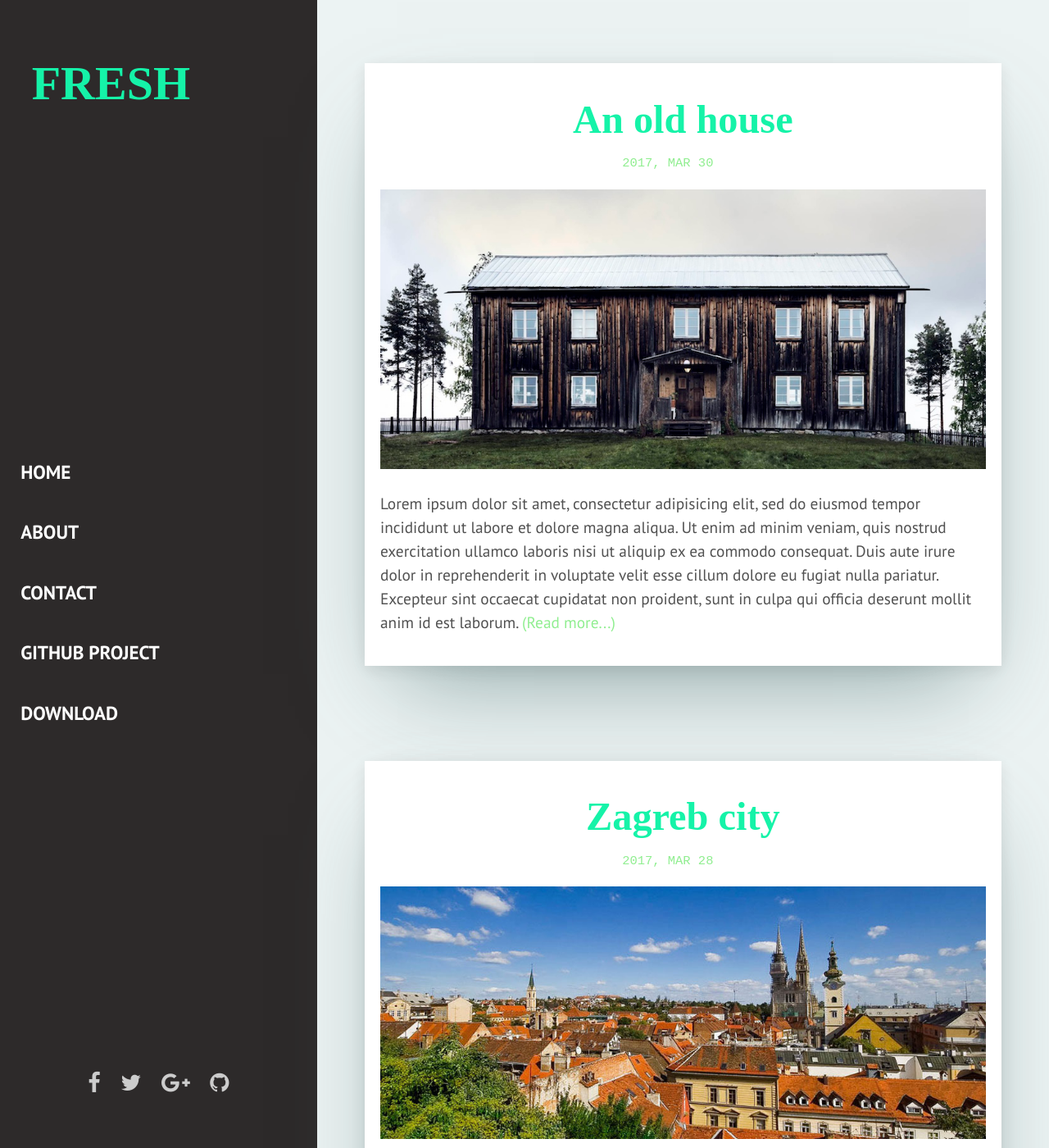
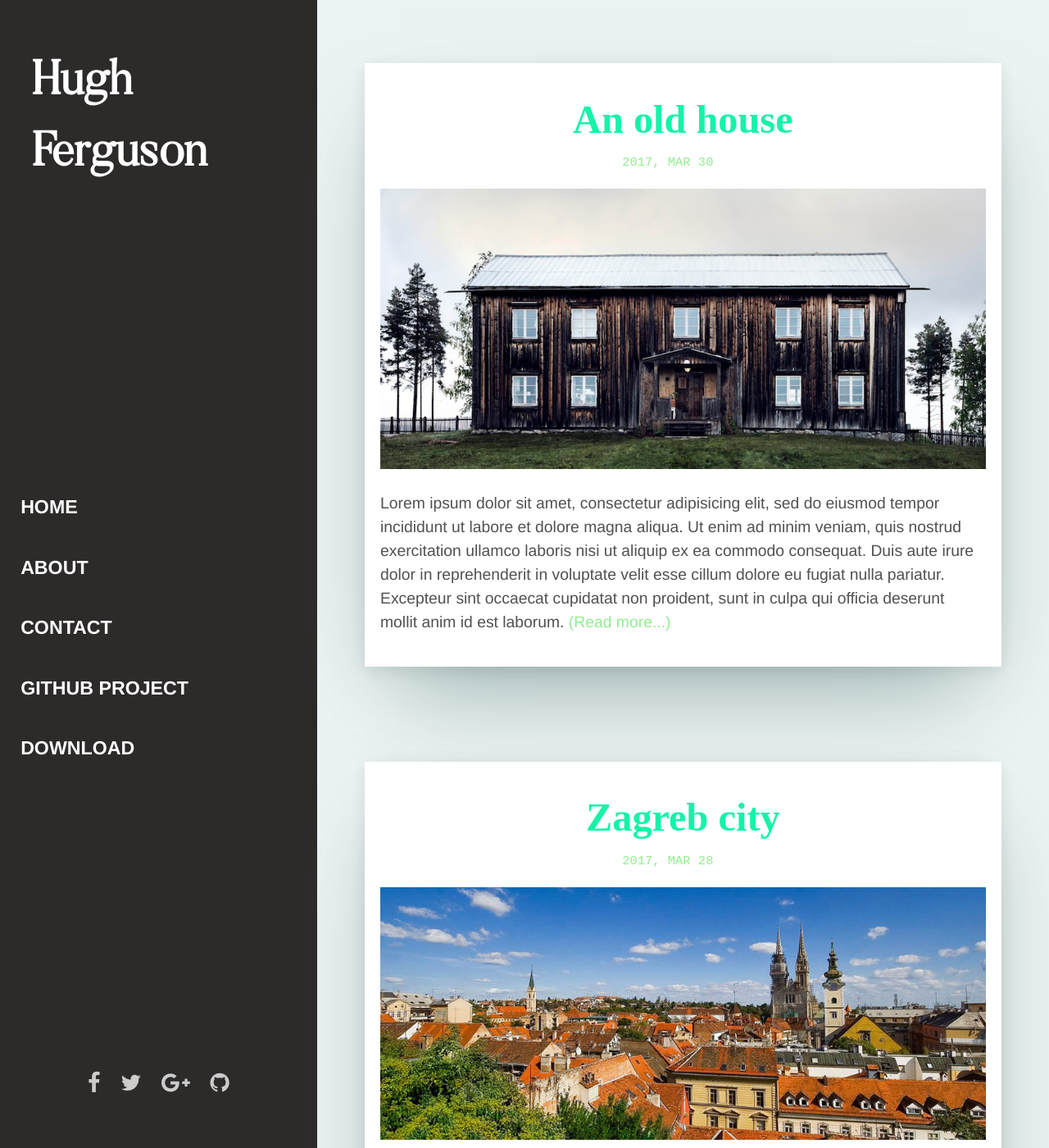
Before and after one commit to HughFerg/hughferg.github.io, a Jekyll site: the page built from index.html, in a window 1280 px wide and 1400 px high. Shown: the whole window at 82% size. Built offline with Jekyll 4.4.1, drawn with Linux system fonts in a browser that asks for light colours; some web fonts are replaced; the list of posts is cut into pages by our own code.

Commit message:
progress, maybe

```diff
--- a/_config.yml
+++ b/_config.yml
@@ -1,12 +1,12 @@
 # Profile information
-name: Fresh
-title: Fresh - Free Jekyll Theme
+name: Hugh Ferguson
+title: Hugh Ferguson
 description: > # this means to ignore newlines until "baseurl:"
   Write an awesome description for your new site here. You can edit this
   line in _config.yml. It will appear in your document head meta (for
   Google search results) and in your feed.xml site description.
 permalink: ':title/'
-baseurl: "/fresh" # the subpath of your site, e.g. /blog
+# baseurl: "/fresh" # the subpath of your site, e.g. /blog
 url: "artemsheludko.pw" # the base hostname & protocol for your site, e.g. http://example.com
 
 # Social
--- a/assets/css/main.css
+++ b/assets/css/main.css
@@ -727,7 +727,17 @@ template {
 
 html {
   line-height: 1.5;
-  font-family: 'PT Sans', Helvetica, Arial, sans-serif;
+  font-family: 'Butler', Helvetica, Arial, sans-serif;
+}
+
+@font-face {
+  font-family: ButlerLight;
+  src: url(/assets/fonts/Butler/Butler_Light.otf)
+}
+
+@font-face {
+  font-family: ButlerMed;
+  src: url(/assets/fonts/Butler/Butler_Medium.otf)
 }
 
 @media screen and (min-width: 500px) {
@@ -823,7 +833,7 @@ pre code {
 .sidebar-menu .menu-links:hover {
   -webkit-transform: translateY(3px);
           transform: translateY(3px);
-  background-color: #15F3A8;
+  background-color: rgb(255, 255, 255);
   color: #515151;
 }
 
@@ -846,9 +856,9 @@ pre code {
 }
 
 .sidebar-logo .logo {
-  font-family: 'Finger Paint', cursive;
-  color: #15F3A8;
-  text-transform: uppercase;
+  font-family: 'ButlerLight';
+  color: #ffffff;
+  /* text-transform: uppercase; */
   text-decoration: none;
   font-size: 3rem;
   font-weight: 700;
@@ -897,7 +907,7 @@ pre code {
   padding: 1rem;
 }
 .main-article .title-article, .main-article .page-title, .main-article .post-title, .page-article .title-article, .page-article .page-title, .page-article .post-title, .post .title-article, .post .page-title, .post .post-title {
-  font-family: 'Finger Paint', cursive;
+  font-family: 'Butler';
   margin-bottom: 0;
   -webkit-transition: all .3s;
   transition: all .3s;
--- a/assets/css/sass/main.scss
+++ b/assets/css/sass/main.scss
@@ -7,7 +7,7 @@
 
 html {
   line-height: 1.5;
-  font-family: 'PT Sans', Helvetica, Arial, sans-serif;
+  font-family: 'Butler', Helvetica, Arial, sans-serif;
 }
 
 @media screen and (min-width: 500px) {
@@ -120,7 +120,7 @@ pre {
 
 .sidebar-logo {
   .logo {
-    font-family: 'Finger Paint', cursive;
+    font-family: 'Butler', Arial;
     color: #15F3A8;
     text-transform: uppercase;
     text-decoration: none;
@@ -169,7 +169,7 @@ pre {
     padding: 1rem;
   }
   .title-article, .page-title, .post-title {
-    font-family: 'Finger Paint', cursive;
+    font-family: 'Butler', Arial, Helvetica, sans-serif;
     margin-bottom: 0;
     transition: all .3s;
     color: #15F3A8;
```
Also changed, not shown: assets/fonts/Butler/Butler_Black.otf (added), assets/fonts/Butler/Butler_Bold.otf (added), assets/fonts/Butler/Butler_ExtraBold.otf (added), assets/fonts/Butler/Butler_Light.otf (added), assets/fonts/Butler/Butler_Medium.otf (added), assets/fonts/Butler/Butler_Regular.otf (added), assets/fonts/Butler/Butler_Ultra_Light.otf (added), assets/fonts/font-awesome/fonts/Butler_Light.otf (added).
